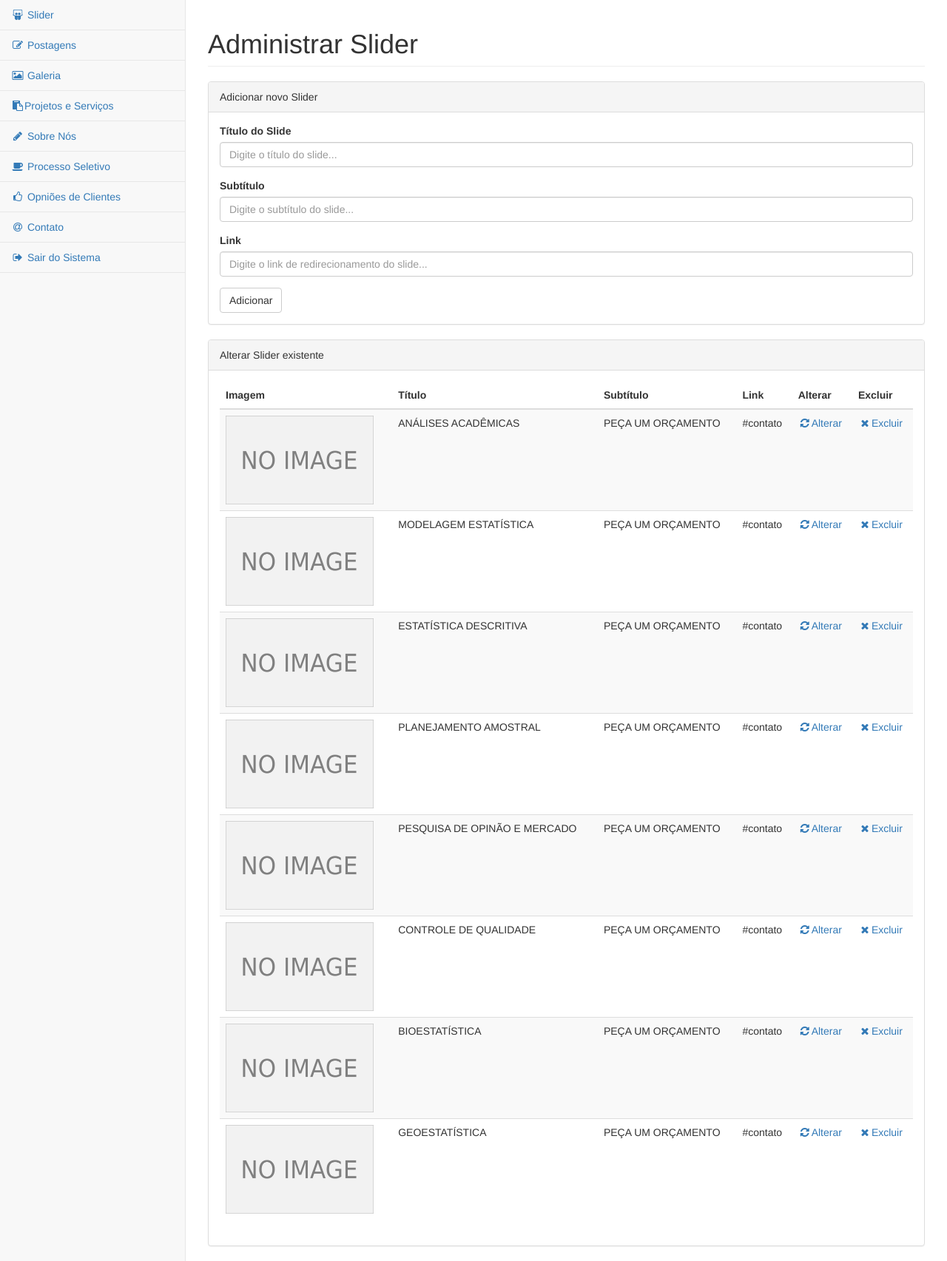
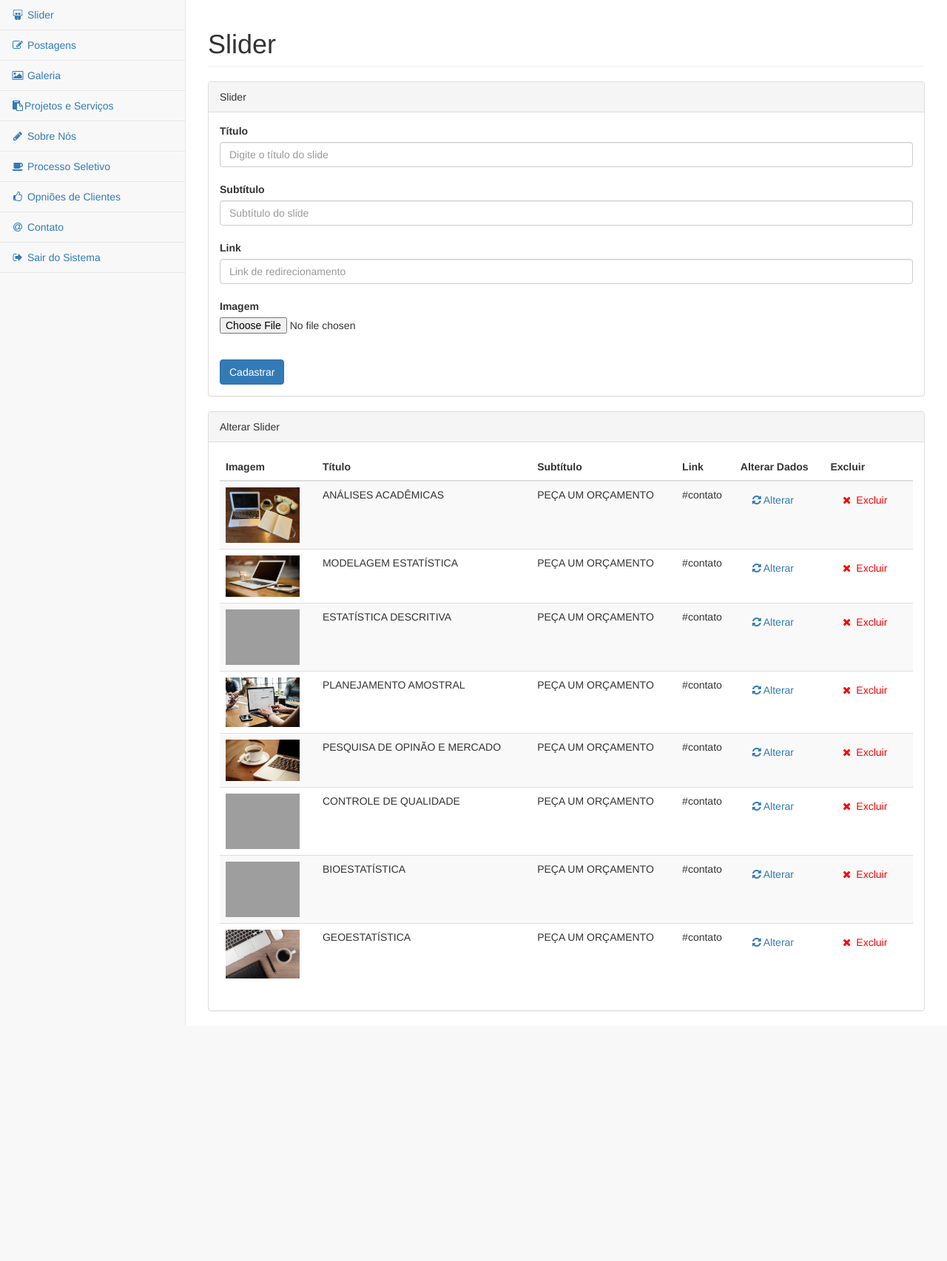
Before and after one commit to Showza/projeto-estatis, a CodeIgniter app: page /projeto-estatis/index.php/admin/slider/index in a window 1280 px wide. Shown: the part 51-1756 px from the top of the page at 74% size. After the commit the page ends 1438 px from the top, so only its background shows below. Run offline with CodeIgniter, Linux system fonts and the light colour scheme; data comes from the database, SQL or seed files in the repository; both versions use the stored data as it was after the commit; some libraries are stand-ins or nearby versions; grey boxes are pictures that could not be loaded.

Commit message:
alteracao slider, att bd slider

```diff
--- a/application/controllers/admin/Slider.php
+++ b/application/controllers/admin/Slider.php
@@ -6,6 +6,7 @@ class Slider extends CI_Controller {
 	public function __construct(){
 		parent::__construct();
 
+		$this->load->model('slider_model', 'modelslider');
 	}
 
 	public function index()
@@ -24,11 +25,48 @@ class Slider extends CI_Controller {
 		$this->load->view('backend/template/html-footer');
 	}
 
-    public function alterar($id){
-		$this->load->model('slider_model', 'modelslider');
-        $dados['slider'] = $this->modelslider->listar_slides($id);
-		//Dados a serem enviados para o Cabeçalho
-		$dados['titulo'] = 'Painel de Controle';
+	public function inserir()
+   {
+	   $this->load->library('form_validation');
+	   $this->form_validation->set_rules('txt-titulo','Título','required|min_length[3]');
+	   $this->form_validation->set_rules('txt-subtitulo','Subtítulo','required|min_length[3]');
+	   $this->form_validation->set_rules('txt-link','Link','required|min_length[3]');
+	   $this->form_validation->set_rules('txt-imagem','Imagem');
+
+	   if($this->form_validation->run() == FALSE){
+		   $this->index();
+	   }
+	   else{
+		   $titulo = $this->input->post('txt-titulo');
+		   $subtitulo = $this->input->post('txt-subtitulo');
+		   $link = $this->input->post('txt-link');
+
+		   $imagem =  $_FILES['txt-imagem'];
+					   $original_name = $_FILES['txt-imagem']['name'];
+					   $new_name = strtr(utf8_decode($original_name), utf8_decode(' àáâãäçèéêëìíîïñòóôõöùúûüýÿÀÁÂÃÄÇÈÉÊËÌÍÎÏÑÒÓÔÕÖÙÚÛÜÝ()@#$!%¨&*?+="[]{}-<>;^~§º¬°¢£³²¹ª|'), '_aaaaaceeeeiiiinooooouuuuyyAAAAACEEEEIIIINOOOOOUUUUY___________________________________');;
+					   $configuracao['upload_path'] = './assets/frontend/img/slider';
+					   $configuracao['allowed_types'] = 'png|jpeg|jpg';
+					   $configuracao['file_name'] = $new_name;
+					   $this->load->library('upload', $configuracao);
+					   $this->upload->initialize($configuracao);
+
+					   if($this->upload->do_upload('txt-imagem')){
+						   if($this->modelslider->adicionar($titulo, $subtitulo, $link, $new_name)){
+							   redirect(base_url('admin/slider'));
+						   }
+					   }
+					   else{
+						   echo "Houve um erro no sistema!";
+						   echo $this->upload->display_errors();
+					   }
+	   }
+   }
+
+   public function alterar($id)
+   {
+	   $this->load->library('table');
+	   $dados['slider'] = $this->modelslider->listar_slider($id); // Traz os dados do model noticias_model.
+	   $dados['titulo']= 'Painel Administrativo';
 	   $dados['subtitulo'] = 'Slider';
 
 	   $this->load->view('backend/template/html-header', $dados);
@@ -37,96 +75,81 @@ class Slider extends CI_Controller {
 	   $this->load->view('backend/template/html-footer');
    }
 
-    public function salvar_alteracoes($id){
-
-		$this->load->model('slider_model', 'modelslider');
+   public function salvar_alteracoes($id)
+   {
 	   $this->load->library('form_validation');
-		$this->form_validation->set_rules('txt-titulo','Título do Slider', 'required|min_length[3]');
-		$this->form_validation->set_rules('txt-subtitulo','Subtítulo', 'required|min_length[3]');
-		$this->form_validation->set_rules('txt-link','Link', 'required|min_length[3]');
+	   $this->form_validation->set_rules('txt-titulo','Título','required|min_length[3]');
+	   $this->form_validation->set_rules('txt-subtitulo','Subtítulo','required|min_length[3]');
+	   $this->form_validation->set_rules('txt-link','Link','required|min_length[3]');
 
 	   if($this->form_validation->run() == FALSE){
 		   $this->alterar($id);
 	   }
-        else {
-    		$titulo= $this->input->post('txt-titulo');
-    		$subtitulo= $this->input->post('txt-subtitulo');
-    		$link= $this->input->post('txt-link');
-            $id= $this->input->post('txt-id');
-            if($this->modelslider->alterar($titulo, $subtitulo, $link, $id)){
+	   else{
+		   $titulo = $this->input->post('txt-titulo');
+		   $subtitulo = $this->input->post('txt-subtitulo');
+		   $link = $this->input->post('txt-link');
+
+		   if($this->modelslider->alterar($id, $titulo, $subtitulo, $link)){
 			   redirect(base_url('admin/slider'));
 		   }
-            else {
+		   else{
 			   echo "Houve um erro no sistema!";
 		   }
 	   }
    }
 
-    public function nova_foto(){
+   public function remover($id, $imagem=null)
+   {
+	   $caminhoArquivo = './assets/frontend/img/slider/'.$imagem;
+	   if (!unlink($caminhoArquivo)){
+		   echo 'Não foi possível excluir o arquivo antigo';
+	   }
+	   if($this->modelslider->remover($id,$imagem)){
+		   redirect(base_url('admin/slider'));
+	   }
+	   else{
+		   echo "Houve um erro no sistema!";
+	   }
 
-		$this->load->model('slider_model', 'modelslider');
+   }
 
-		$id= $this->input->post('id');
-		$config['upload_path']= './assets/frontend/img/slider';
-		$config['allowed_types']= 'jpg';
-		$config['file_name']= $id.".jpg";
-		$config['overwrite']= TRUE;
-		$this->load->library('upload', $config);
+   public function nova_foto($id, $imagem){
+	   /*Exclusão do arquivo antigo*/
+	   $this->load->helper('file');
 
-		if(!$this->upload->do_upload()){
+	   $caminhoArquivo = './assets/frontend/img/slider/'.$imagem;
+
+	   $extensoes_permitidas = array('.png', '.jpeg', '.jpg');
+	   // Faz a verificação da extensão do arquivo enviado
+	   $extensao = strrchr($_FILES['txt-imagem']['name'], '.');
+
+	   if(in_array($extensao, $extensoes_permitidas) == true)
+	   {
+		   if (!unlink($caminhoArquivo)){
+			   echo 'Não foi possível excluir o arquivo antigo';
+		   }
+		   $imagem = $_FILES['txt-imagem'];
+		   $original_name = $_FILES['txt-imagem']['name'];
+		   $new_name = strtr(utf8_decode($original_name), utf8_decode(' àáâãäçèéêëìíîïñòóôõöùúûüýÿÀÁÂÃÄÇÈÉÊËÌÍÎÏÑÒÓÔÕÖÙÚÛÜÝ()@#$!%¨&*?+="[]{}-<>;^~§º¬°¢£³²¹ª|'), '_aaaaaceeeeiiiinooooouuuuyyAAAAACEEEEIIIINOOOOOUUUUY___________________________________');;
+		   $configuracao['upload_path'] = './assets/frontend/img/slider';
+		   $configuracao['allowed_types'] = 'png|jpeg|jpg';
+		   $configuracao['file_name'] = $new_name;
+		   $configuracao['overwrite'] = TRUE;
+		   $this->load->library('upload', $configuracao);
+		   $this->upload->overwrite = true;
+		   $this->upload->initialize($configuracao);
+		   if($this->upload->do_upload('txt-imagem')){
+			   if($this->modelslider->nova_foto($id, $new_name)){
+				   redirect(base_url('admin/slider/alterar/'.$id));
+			   }
+		   }else{
+			   echo "Houve um erro no sistema!";
 			   echo $this->upload->display_errors();
 		   }
-		else {
-			$config2['source_image']= './assets/frontend/img/slider/'.$id.'.jpg';
-			$config2['create_tumb']= FALSE;
-			$this->load->library('image_lib', $config2);
-			if($this->image_lib->resize()){
-				if($this->modelslider->alterar_img($id)){
-	                redirect(base_url('admin/slider/alterar/'.$id));
 	   }
-	            else {
-	                echo "Houve um erro no sistema!";
-	            }
-			}
-			else {
-				echo $this->image_lib->display_errors();
+	   else{
+		   echo "Selecione apenas arquivos de imagem !";
 	   }
    }
 }
-
-	public function inserir(){
-		$this->load->model('slider_model', 'modelslider');
-        $this->load->library('form_validation');
-        $this->form_validation->set_rules('txt-titulo', 'Título do Slide',
-            'required|min_length[3]');
-		$this->form_validation->set_rules('txt-subtitulo', 'Subtítulo',
-            'required|min_length[3]');
-		$this->form_validation->set_rules('txt-link', 'Link',
-            'required|min_length[3]');
-        if($this->form_validation->run() == FALSE){
-            $this->index();
-        }
-        else {
-            $titulo= $this->input->post('txt-titulo');
-			$subtitulo= $this->input->post('txt-subtitulo');
-			$link= $this->input->post('txt-link');
-            if($this->modelslider->adicionar($titulo, $subtitulo, $link)){
-                redirect(base_url('admin/slider'));
-            }
-            else {
-                echo "Houve um erro no sistema!";
-            }
-        }
-    }
-
-    public function excluir($id){
-		$this->load->model('slider_model', 'modelslider');
-        if($this->modelslider->excluir($id)){
-            redirect(base_url('admin/slider'));
-        }
-        else {
-            echo "Houve um erro no sistema!";
-        }
-    }
-
-}
--- a/application/models/Slider_model.php
+++ b/application/models/Slider_model.php
@@ -19,36 +19,39 @@ class Slider_model extends CI_Model {
         return $this->db->get()->result();
     }
 
-    public function listar_slides($id){
-        $this->db->select('id, imagem, titulo, subtitulo, link');
+    public function listar_slider($id){
+        $this->db->select('id, titulo, subtitulo, link, imagem');
         $this->db->from('slider');
-        $this->db->where('md5(id)', $id);
+        $this->db->where('md5(id)',$id);
         return $this->db->get()->result();
     }
 
-    public function alterar($titulo, $subtitulo, $link, $id){
-        $dados['titulo']= $titulo;
-        $dados['subtitulo']= $subtitulo;
-        $dados['link']= $link;
-        $this->db->where('id', $id);
-        return $this->db->update('slider', $dados);
+	public function adicionar($titulo, $subtitulo, $link, $imagem){
+        $dados['titulo'] = $titulo;
+        $dados['subtitulo'] = $subtitulo;
+        $dados['link'] = $link;
+        $dados['imagem'] = $imagem;
+
+        return $this->db->insert('slider',$dados);
     }
 
-    public function alterar_img($id){
-        $dados['imagem']= 1;
-        $this->db->where('md5(id)', $id);
-        return $this->db->update('slider', $dados);
+    public function alterar($id, $titulo, $subtitulo, $link){
+        $dados['titulo'] = $titulo;
+        $dados['subtitulo'] = $subtitulo;
+        $dados['link'] = $link;
+
+        $this->db->where('id',$id);
+        return $this->db->update('slider',$dados);
     }
 
-    public function adicionar($titulo, $subtitulo, $link){
-        $dados['titulo']= $titulo;
-        $dados['subtitulo']= $subtitulo;
-        $dados['link']= $link;
-        return $this->db->insert('slider', $dados);
+    public function remover($id, $imagem){
+        $this->db->where('md5(id)',$id);
+        return $this->db->delete('slider');
     }
 
-    public function excluir($id){
-        $this->db->where('md5(id)', $id);
-        return $this->db->delete('slider');
+    public function nova_foto($id, $imagem){
+    	$dados['imagem'] = $imagem;
+      	$this->db->where('md5(id)',$id);
+      	return $this->db->update('slider',$dados);
     }
 }
--- a/application/views/backend/slider.php
+++ b/application/views/backend/slider.php
@@ -1,7 +1,7 @@
 <div id="page-wrapper">
     <div class="row">
         <div class="col-lg-12">
-            <h1 class="page-header"><?php echo 'Administrar '.$subtitulo ?></h1>
+            <h1 class="page-header"><?php echo $subtitulo ?></h1>
         </div>
         <!-- /.col-lg-12 -->
     </div>
@@ -10,34 +10,34 @@
         <div class="col-lg-12">
             <div class="panel panel-default">
                 <div class="panel-heading">
-                   <?php echo 'Adicionar novo '.$subtitulo ?>
+                   <?php echo $subtitulo ?>
                 </div>
                 <div class="panel-body">
                     <div class="row">
                         <div class="col-lg-12">
                             <?php
-                                echo validation_errors('<div class="alert alert-danger">', '</div>');
-                                echo form_open('admin/slider/inserir');
-                            ?>
-                            <div class="form-group">
-                                <label id="txt-titulo">Título do Slide</label>
-                                <input type="text"  id="txt-titulo"  name="txt-titulo" class="form-control"
-                                placeholder="Digite o título do slide..." value="<?php echo set_value('txt-titulo') ?>">
-                            </div>
-                            <div class="form-group">
-                                <label id="txt-subtitulo">Subtítulo</label>
-                                <input type="text"  id="txt-subtitulo"  name="txt-subtitulo" class="form-control"
-                                placeholder="Digite o subtítulo do slide..." value="<?php echo set_value('txt-subtitulo') ?>">
-                            </div>
-                            <div class="form-group">
-                                <label id="txt-link">Link</label>
-                                <input type="text"  id="txt-link"  name="txt-link" class="form-control"
-                                placeholder="Digite o link de redirecionamento do slide..." value="<?php echo set_value('txt-link') ?>">
-                            </div>
-                            <button type="submit" class="btn btn-default">Adicionar</button>
+                                echo validation_errors('<div class="alert alert-danger">','</div>');
+                                echo form_open_multipart('admin/slider/inserir');
+                             ?>
+                             <div class="form-group">
+                                 <label id="txt-titulo">Título</label>
+                                 <input id="txt-titulo" name="txt-titulo" type="text" class="form-control" placeholder="Digite o título do slide">
+                                 <br/>
+                                 <label id="txt-subtitulo">Subtítulo</label>
+                                 <input id="txt-subtitulo" name="txt-subtitulo" type="text" class="form-control" placeholder="Subtítulo do slide">
+                                 <br/>
+                                 <label id="txt-link">Link</label>
+                                 <input id="txt-link" name="txt-link" type="text" class="form-control" placeholder="Link de redirecionamento">
+                                 <br/>
+                                 <label id="txt-imagem">Imagem</label>
+                                 <input id="txt-imagem" name="txt-imagem" type="file" value="Procurar arquivo..." placeholder="nenhum arquivo selecionado">
+                                 <?php echo form_error('txt-imagem', '<p class="frm_err">', '<p>'); ?>
+                                 <br/>
+                             </div>
+                             <button type="submit" class="btn btn-primary">Cadastrar</button>
                             <?php
                                 echo form_close();
-                            ?>
+                             ?>
                         </div>
 
                     </div>
@@ -47,38 +47,58 @@
             </div>
             <!-- /.panel -->
         </div>
-        <!-- /.col-lg-12 -->
+        <!-- /.col-lg-6 -->
         <div class="col-lg-12">
             <div class="panel panel-default">
                 <div class="panel-heading">
-                   <?php echo 'Alterar '.$subtitulo.' existente' ?>
+                   <?php echo 'Alterar'.' '.$subtitulo ?>
                 </div>
                 <div class="panel-body">
                     <div class="row">
                         <div class="col-lg-12">
                             <style>
                                 img {
-                                    width: 200px;
-                                    height: 120px;
+                                    width: 100px;
                                 }
                             </style>
                             <?php
-                                $this->table->set_heading("Imagem", "Título", "Subtítulo", "Link", "Alterar", "Excluir");
+                                $this->table->set_heading("Imagem", "Título", "Subtítulo", "Link", "Alterar Dados", "Excluir");
                                 foreach($slider as $slide){
-                                    if($slide->imagem == 1){
-                                        $fotoslide = img("assets/frontend/img/slider/".md5($slide->id).".jpg");
+                                    if($slide->imagem != null){
+                                        $fotoslide = img("assets/frontend/img/slider/".$slide->imagem);
                                     }
                                     else {
-                                        $fotoslide = img("assets/frontend/img/slider/SemFoto.png");
+                                        $fotoslide = img("assets/frontend/img/semFoto.png");
                                     }
-                                    $alterar = anchor(base_url('admin/slider/alterar/'.md5($slide->id)), '<i class="fa fa-refresh fa-fw"></i>Alterar');
-                                    $excluir = anchor(base_url('admin/slider/excluir/'.md5($slide->id)), '<i class="fa fa-remove fa-fw"></i>Excluir');
-                                    $this->table->add_row($fotoslide, $slide->titulo, $slide->subtitulo, $slide->link, $alterar, $excluir);
+                                    $tituloslide = $slide->titulo;
+                                    $subtituloslide = $slide->subtitulo;
+                                    $linkslide = $slide->link;
+                                    $alterar = anchor(base_url('admin/slider/alterar/'.md5($slide->id)),'<button type="button" class="btn btn-link"><span style="color:#337ab7"><i class="fa fa-refresh fa-fw"></i>Alterar</span></button>');
+                                    $excluir = $excluir= '<button type="button" class="btn btn-link" data-toggle="modal" data-target=".excluir-modal-'.$slide->id.'"><span style="color:red"><i class="fa fa-remove fa-fw"></i> Excluir</span></button>';
+                                    echo $modal= ' <div class="modal fade excluir-modal-'.$slide->id.'" tabindex="-1" role="dialog" aria-hidden="true">
+                                    <div class="modal-dialog modal-sm">
+                                        <div class="modal-content">
+
+                                            <div class="modal-header">
+                                                <h4 class="modal-title" id="myModalLabel2">Exclusão de slide</h4>
+                                            </div>
+                                            <div class="modal-body">
+                                                <h4>Deseja Realmente excluir o slide '.$slide->titulo.'?</h4>
+                                            </div>
+                                            <div class="modal-footer">
+                                                <button type="button" class="btn btn-default" data-dismiss="modal">Cancelar</button>
+                                                <a type="button" class="btn btn-primary" href="'.base_url("admin/slider/remover/".md5($slide->id).'/'.$slide->imagem).'">Excluir</a>
+                                            </div>
+
+                                        </div>
+                                    </div>
+                                </div>';
+
+                                    $this->table->add_row($fotoslide,$tituloslide,$subtituloslide,$linkslide,$alterar,$excluir);
                                 }
-
                                 $this->table->set_template(array('table_open' => '<table class="table table-striped">'));
                                 echo $this->table->generate();
-                            ?>
+                             ?>
                         </div>
 
                     </div>
@@ -88,7 +108,11 @@
             </div>
             <!-- /.panel -->
         </div>
-        <!-- /.col-lg-12 -->
+        <!-- /.col-lg-6 -->
     </div>
     <!-- /.row -->
 </div>
+<!-- /#page-wrapper -->
+
+</div>
+<!-- /#wrapper -->
--- a/application/views/frontend/home.php
+++ b/application/views/frontend/home.php
@@ -20,8 +20,8 @@
     <!-- Full-width images with number and caption text -->
     <?php
 	  foreach($slider as $slides){
-          if($slides->imagem == 1){
-              $fotoslide = base_url("assets/frontend/img/slider/".md5($slides->id).".jpg");
+          if($slides->imagem != null){
+              $fotoslide = base_url("assets/frontend/img/slider/".$slides->imagem);
           }
           // sem o else permanece a imagem do último slide, caso nao haja imagem
           // else {
@@ -32,7 +32,7 @@
         <img class="slide slideimg" src="<?php echo $fotoslide ?>" style="width:100%; height:800px;">
         <font face="Titillium Web"><div class="text"><?php echo $slides->titulo ?></div>
             <div class="subtext">
-                <form method="get" action="<?php echo limpar($slides->link) ?>" style="text-align:center;">
+                <form method="post" action="<?php echo limpar($slides->link) ?>" style="text-align:center;">
                     <button type="submit" style="background-color: rgba(0,0,0,0);
                     border-color: #64030e; border-width: 0.3vw; border-style: solid;
                     display:inline-block; padding:0.5em 2em;">
```
Also changed, not shown: application/views/backend/alterar-slider.php (+27 -34 lines), bd-estatis.sql (+11 -11 lines). Lines whose indentation alone changed are shown as unchanged.
